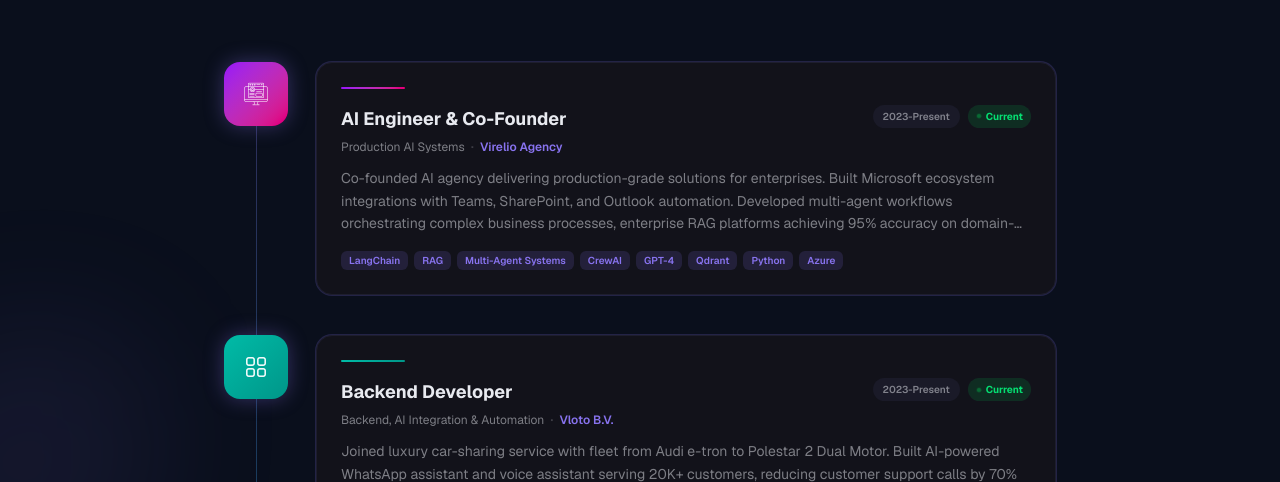
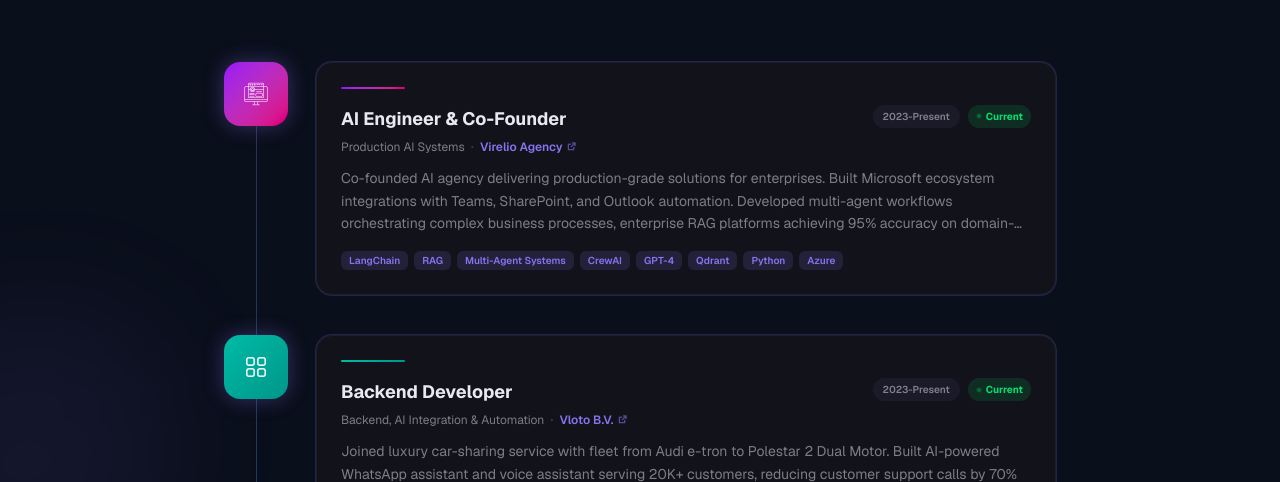
Before and after one commit to OmarNassar1127/new-portfolio-next, a Next.js app: page / in a window 1280 px wide. Shown: the part 4040-4522 px from the top of the page. Built offline with nearby package versions, Linux system fonts and the light colour scheme.

Commit message:
some adjustments in the design

```diff
--- a/components/sections/Experience.tsx
+++ b/components/sections/Experience.tsx
@@ -132,7 +132,19 @@
                         <div className="flex items-center gap-1.5 mt-0.5">
                           <span className="text-xs text-[var(--text-muted)]">{entry.subtitle}</span>
                           <span className="text-[var(--text-muted)] opacity-40">·</span>
-                          <span className="text-xs font-semibold text-[var(--primary)]">{company}</span>
+                          {entry.companyUrl ? (
+                            <a
+                              href={entry.companyUrl}
+                              target="_blank"
+                              rel="noopener noreferrer"
+                              className="text-xs font-semibold text-[var(--primary)] hover:text-[var(--accent-cyan)] transition-colors inline-flex items-center gap-1"
+                            >
+                              {company}
+                              <i className="ri-external-link-line text-[10px] opacity-60" />
+                            </a>
+                          ) : (
+                            <span className="text-xs font-semibold text-[var(--primary)]">{company}</span>
+                          )}
                         </div>
                       </div>
 
--- a/data/experience.ts
+++ b/data/experience.ts
@@ -16,6 +16,8 @@
   };
   /** Path relative to /public/images/ */
   icon: string;
+  /** Company website URL */
+  companyUrl: string | null;
   color: string;
   technologies: string[];
   description: {
@@ -43,6 +45,7 @@
       nl: "MBO Amstelland",
     },
     icon: "/images/front-end.png",
+    companyUrl: null,
     color: "from-blue-500 to-blue-600",
     technologies: ["HTML/CSS", "JavaScript", "PHP", "MySQL", "C#", "WordPress"],
     description: {
@@ -68,6 +71,7 @@
       nl: "CSDM",
     },
     icon: "/images/backend.png",
+    companyUrl: "https://www.csdigitalmedia.nl/",
     color: "from-green-500 to-green-600",
     technologies: ["ReactJS", "GraphQL", "Frontend Architecture"],
     description: {
@@ -93,6 +97,7 @@
       nl: "Zelfstandige Studie",
     },
     icon: "/images/apps.png",
+    companyUrl: null,
     color: "from-purple-500 to-purple-600",
     technologies: ["Blockchain", "Smart Contracts", "Cryptography", "Web3"],
     description: {
@@ -118,6 +123,7 @@
       nl: "Bitsliced",
     },
     icon: "/images/design.png",
+    companyUrl: null,
     color: "from-orange-500 to-orange-600",
     technologies: ["NFT", "Product Strategy", "Team Leadership", "Teaching"],
     description: {
@@ -143,6 +149,7 @@
       nl: "Vloto B.V.",
     },
     icon: "/images/apps.png",
+    companyUrl: "https://vloto.nl/",
     color: "from-teal-500 to-teal-600",
     technologies: [
       "Laravel",
@@ -175,6 +182,7 @@
       nl: "Virelio Agency",
     },
     icon: "/images/front-end.png",
+    companyUrl: "https://virelio.nl/",
     color: "from-purple-600 to-pink-600",
     technologies: [
       "LangChain",
```
